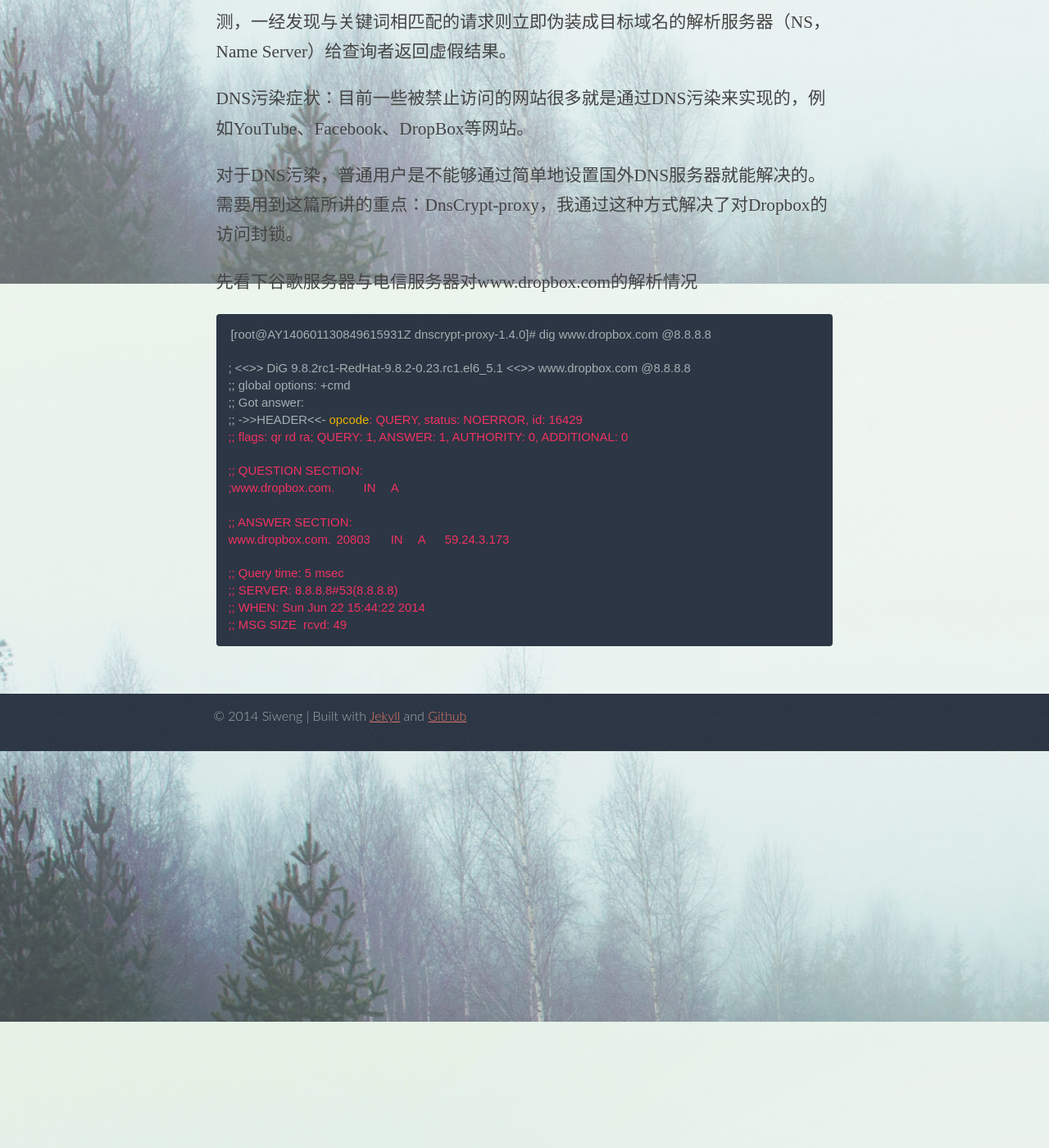
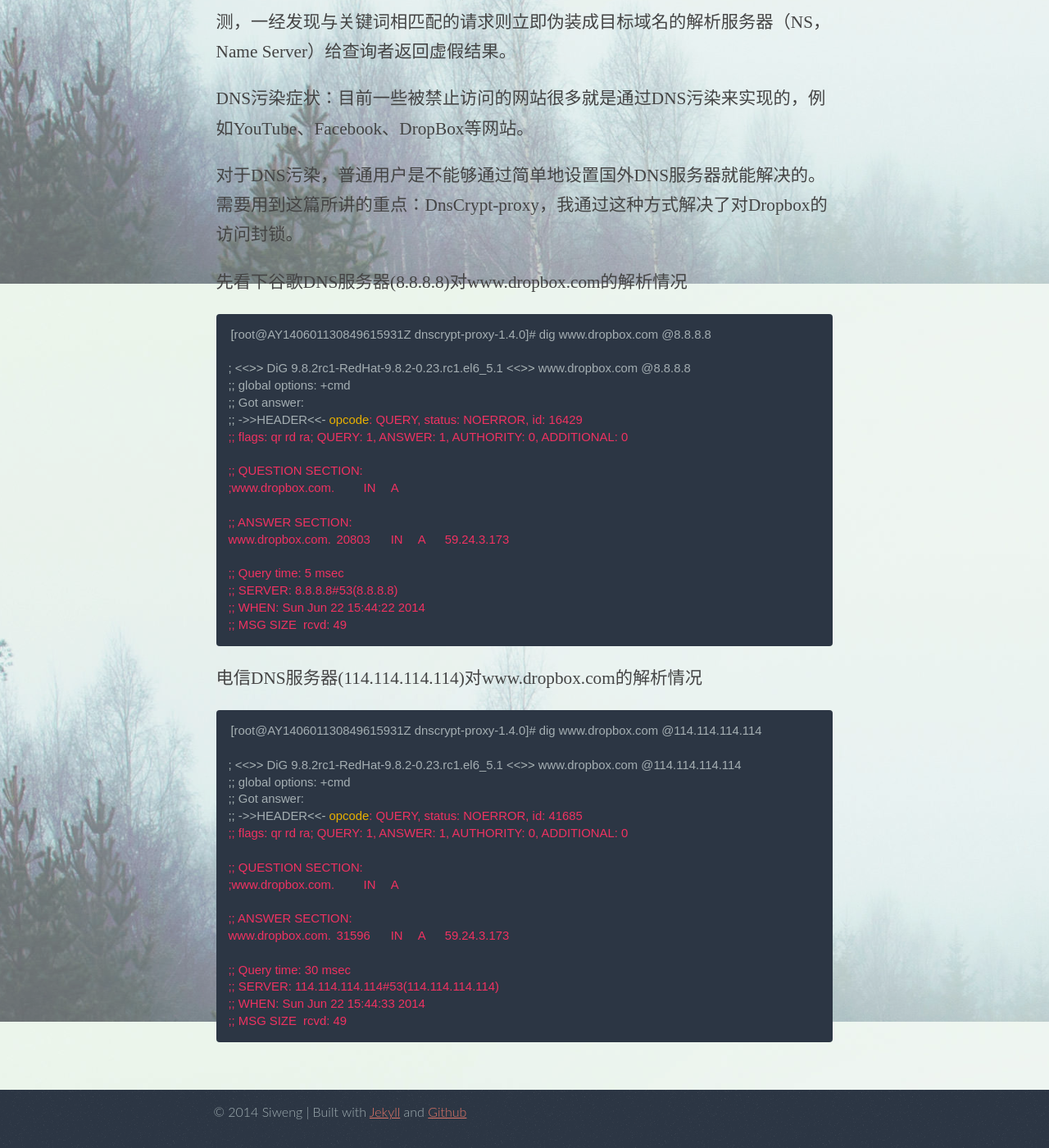
Before and after one commit to siweng/siweng.github.io, a Jekyll site: the page built from _posts/2014-06-22-dnscrypt-proxy.md, in a window 1280 px wide and 1400 px high, scrolled down 1454 px. Shown: the whole window at 82% size. Built offline with Jekyll 4.4.1, drawn with Linux system fonts in a browser that asks for light colours; nearby versions of some CDN libraries; some web fonts are replaced; Markdown is read by kramdown in place of the engine named in the settings; comment, search, counter and statistics services are not loaded.

Commit message:
auto commit

```diff
--- a/_posts/2014-06-22-dnscrypt-proxy.md
+++ b/_posts/2014-06-22-dnscrypt-proxy.md
@@ -27,7 +27,7 @@ DNS污染症状：目前一些被禁止访问的网站很多就是通过DNS污
 
 对于DNS污染，普通用户是不能够通过简单地设置国外DNS服务器就能解决的。需要用到这篇所讲的重点：DnsCrypt-proxy，我通过这种方式解决了对Dropbox的访问封锁。
 
-先看下谷歌服务器与电信服务器对www.dropbox.com的解析情况
+先看下谷歌DNS服务器(8.8.8.8)对www.dropbox.com的解析情况
 {% highlight bash %}
 [root@AY140601130849615931Z dnscrypt-proxy-1.4.0]# dig www.dropbox.com @8.8.8.8
 
@@ -48,3 +48,25 @@ www.dropbox.com.	20803	IN	A	59.24.3.173
 ;; WHEN: Sun Jun 22 15:44:22 2014
 ;; MSG SIZE  rcvd: 49
 {% endhighlight %}
+
+电信DNS服务器(114.114.114.114)对www.dropbox.com的解析情况
+{% highlight bash %}
+[root@AY140601130849615931Z dnscrypt-proxy-1.4.0]# dig www.dropbox.com @114.114.114.114
+
+; <<>> DiG 9.8.2rc1-RedHat-9.8.2-0.23.rc1.el6_5.1 <<>> www.dropbox.com @114.114.114.114
+;; global options: +cmd
+;; Got answer:
+;; ->>HEADER<<- opcode: QUERY, status: NOERROR, id: 41685
+;; flags: qr rd ra; QUERY: 1, ANSWER: 1, AUTHORITY: 0, ADDITIONAL: 0
+
+;; QUESTION SECTION:
+;www.dropbox.com.		IN	A
+
+;; ANSWER SECTION:
+www.dropbox.com.	31596	IN	A	59.24.3.173
+
+;; Query time: 30 msec
+;; SERVER: 114.114.114.114#53(114.114.114.114)
+;; WHEN: Sun Jun 22 15:44:33 2014
+;; MSG SIZE  rcvd: 49
+{% endhighlight %}
```
